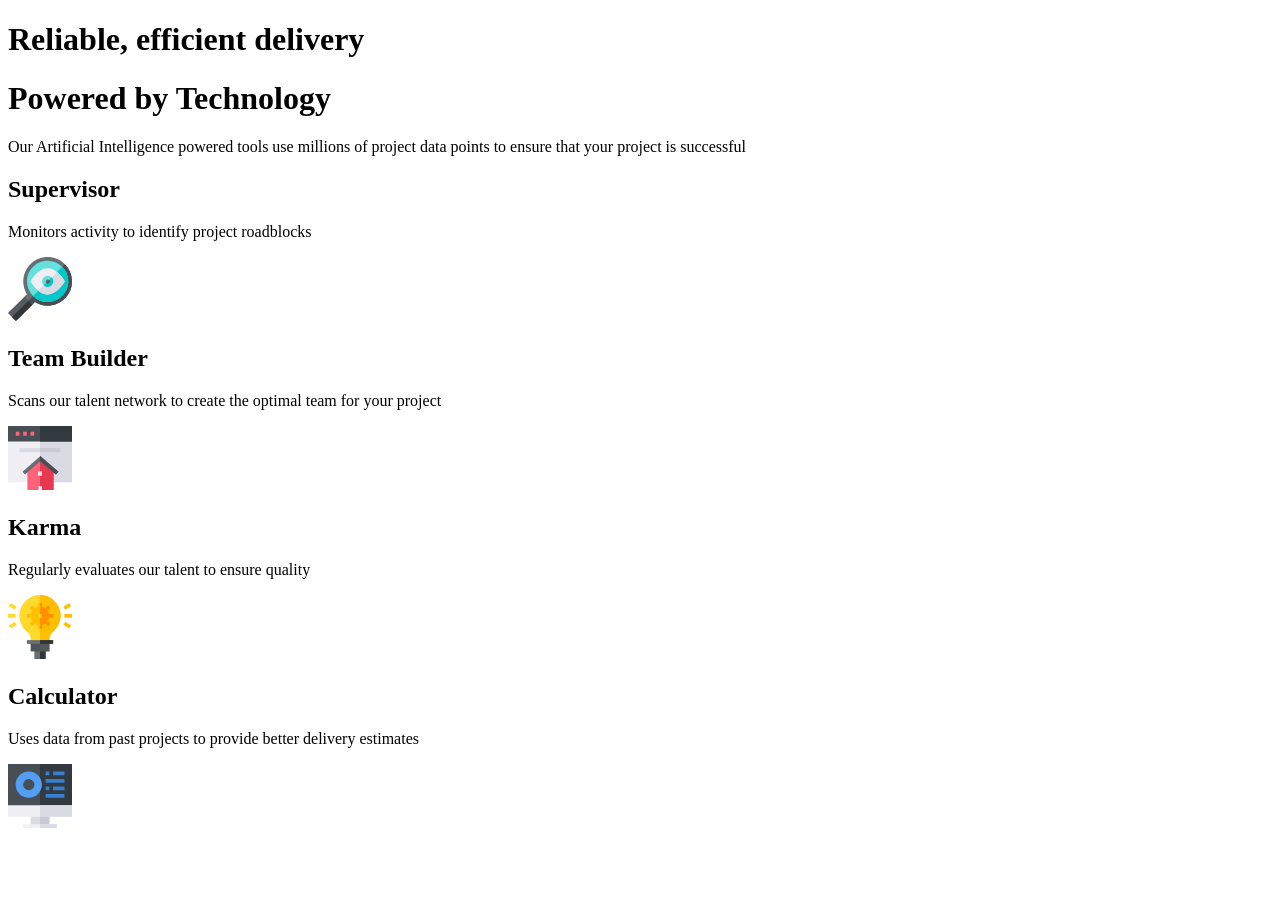
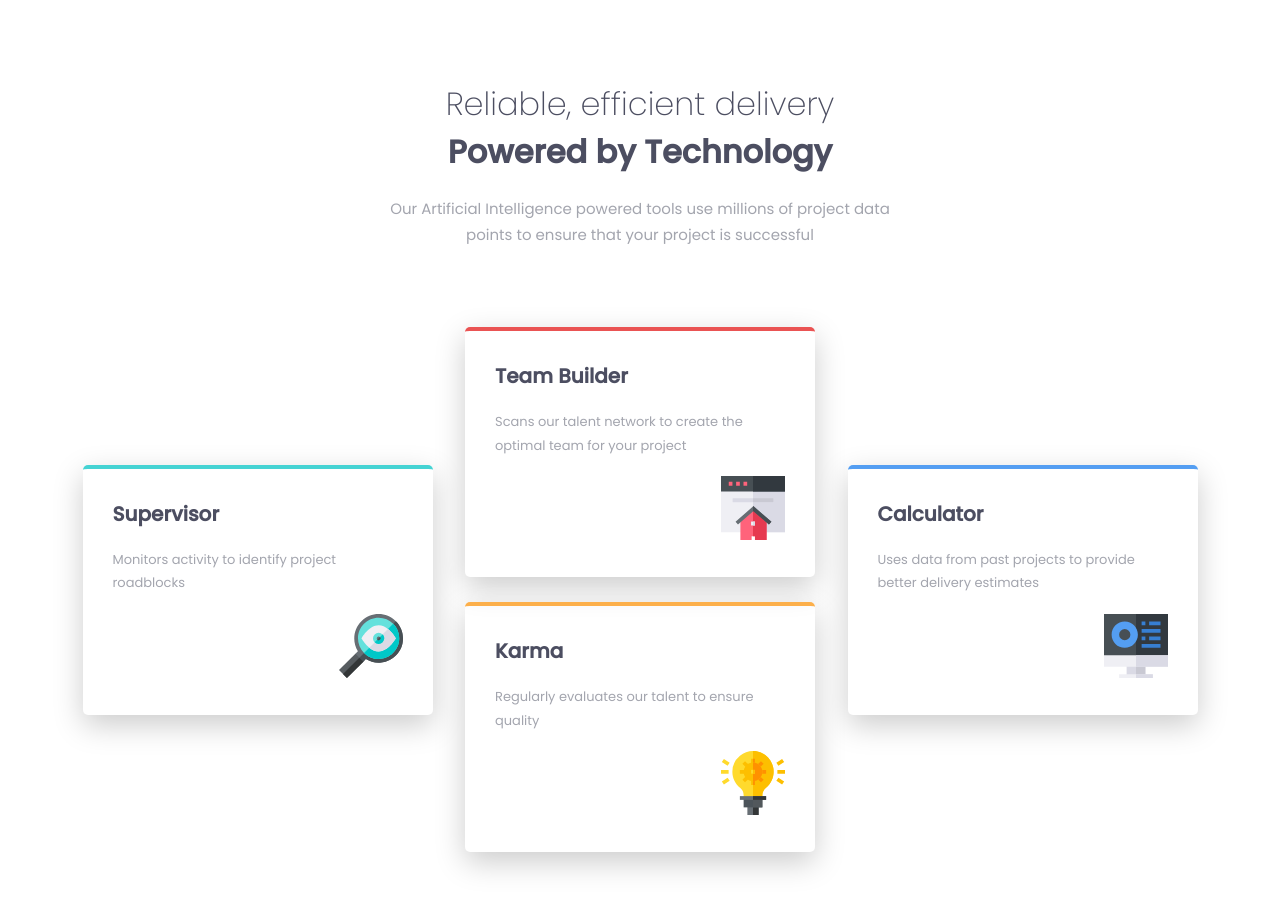
Before and after one commit to mohamedkhaled4053/Four-card-feature-section, a plain HTML site: page index.html in a window 1280 px wide. Before the commit the page ends 840 px from the top, so only its background shows below. Drawn offline with Linux system fonts and the light colour scheme.

Commit message:
add CSS code

```diff
--- a/css/style.css
+++ b/css/style.css
@@ -0,0 +1,123 @@
+*{
+    margin: 0;
+    padding: 0;
+    box-sizing: border-box;
+}
+
+body{
+    font-family: 'poppins';
+}
+
+main{
+    margin: 90px 40px;
+}
+
+.text{
+    text-align: center;
+    margin-bottom: 80px;
+}
+
+.text h1{
+    font-size: 1.5em;
+}
+
+h1,h2{
+    color: hsl(234, 12%, 34%);
+}
+
+.text h1:first-of-type{
+    font-weight: 200;
+}
+
+.text h1:last-of-type{
+    margin: 20px 0;
+    font-weight: 600;
+}
+
+p{
+    color: hsl(229, 6%, 66%);
+}
+
+.text p{
+    font-size: 15px;
+    line-height: 1.7;
+}
+
+.card{
+    margin-bottom: 25px;
+    height: 220px;
+    border-radius: 5px;
+    box-shadow: 0 10px 30px hsl(0deg 0% 80%);
+    padding: 30px;
+    border-top: solid 4px;
+    display: flex;
+    flex-direction: column;
+    justify-content: space-between;
+}
+
+.red{
+    border-color: hsl(0, 78%, 62%)
+}
+.cyan{
+    border-color: hsl(180, 62%, 55%)
+}
+.orange{
+    border-color: hsl(34, 97%, 64%)
+}
+.blue{
+    border-color:  hsl(212, 86%, 64%)
+}
+
+.card h2{
+    font-size: 20px;
+}
+
+.card p{
+    font-size: 13px;
+    line-height: 1.8;
+}
+
+.image{
+    text-align: end;
+}
+
+
+@media(min-width: 800px){
+    body{
+        display: flex;
+    }
+
+    main{
+        width: 1115px;
+        margin: 80px auto;
+    }
+
+    .text h1{
+        font-size: 2em;
+    }
+
+    .text h1:last-of-type{
+        margin: 0 0 20px 0;
+    }
+
+    .text p{
+        width: 505px;
+        margin: auto;
+    }
+
+    .cards{
+        display: flex;
+        align-items: center;
+        justify-content: space-between;
+    }
+
+    .card{
+        height: 250px;
+        width: 350px;
+    }
+
+
+    .card h2{
+        font-size: 20px;
+    }
+}
--- a/index.html
+++ b/index.html
@@ -31,7 +31,10 @@
 				<div class="card cyan">
 					<h2>Supervisor</h2>
 					<p>Monitors activity to identify project roadblocks </p>
+
+					<div class="image">
 						<img src="images/icon-supervisor.svg" alt="">
+					</div>
 				</div>
 
 			</div>
@@ -42,13 +45,19 @@
 				<div class="card red">
 					<h2>Team Builder </h2>
 					<p>Scans our talent network to create the optimal team for your project </p>
+
+					<div class="image">
 						<img src="images/icon-team-builder.svg" alt="">
+					</div>
 				</div>
 
 				<div class="card orange">
 					<h2>Karma</h2>
 					<p>Regularly evaluates our talent to ensure quality </p>
+
+					<div class="image">
 						<img src="images/icon-karma.svg" alt="">
+					</div>
 				</div>
 
 			</div>
@@ -59,7 +68,10 @@
 				<div class="card blue">
 					<h2>Calculator</h2>
 					<p>Uses data from past projects to provide better delivery estimates </p>
+
+					<div class="image">
 						<img src="images/icon-calculator.svg" alt="">
+					</div>
 				</div>
 
 			</div>
```
Lines whose indentation alone changed are shown as unchanged.
